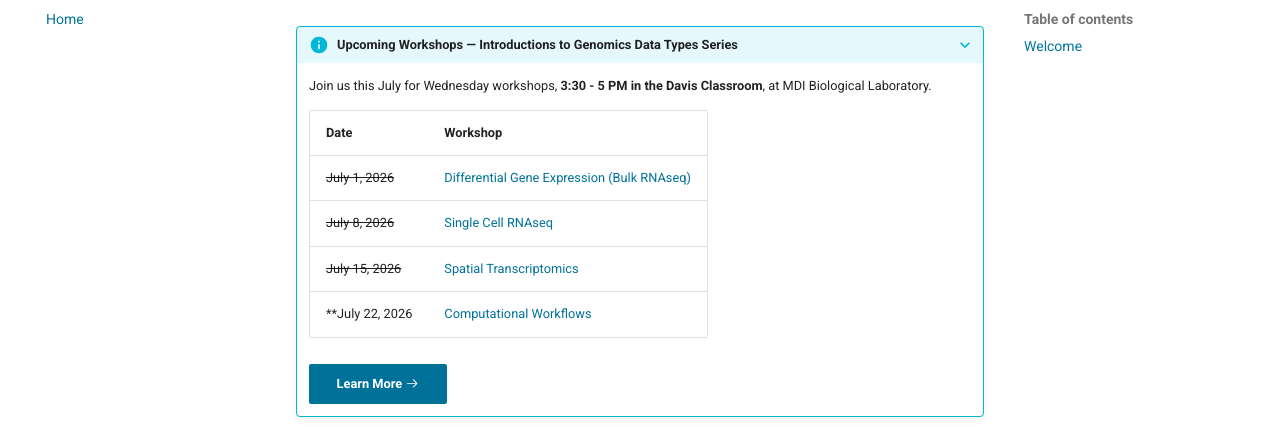
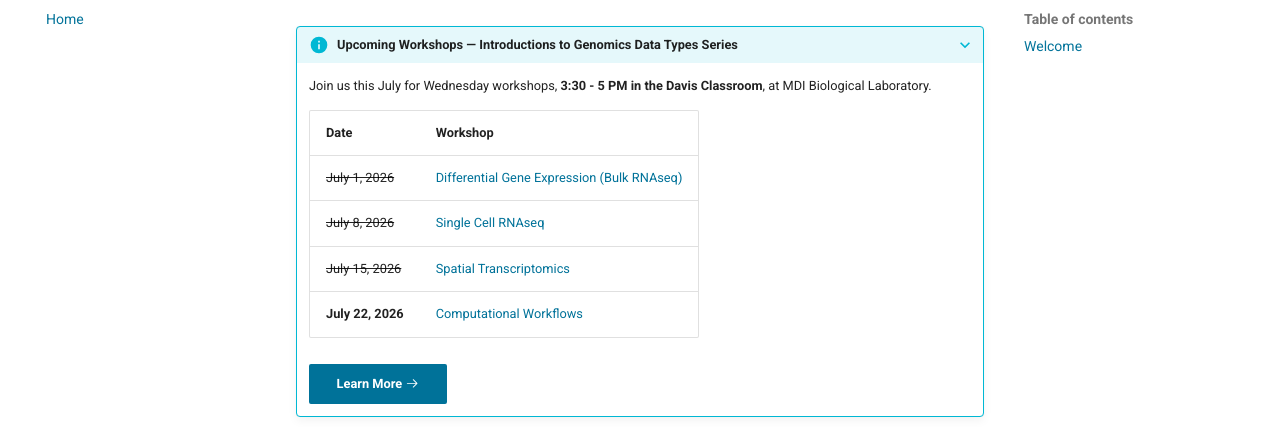
Before and after one commit to mdibl/mdibl.github.io, an MkDocs documentation site: the page built from docs/index.md, in a window 1280 px wide and 1249 px high. Shown: the part 140-567 px from the top of the window. Built offline with MkDocs 1.6.1 and Material for MkDocs 9.7.7, drawn with Linux system fonts in a browser that asks for light colours; comment, search, counter and statistics services are not loaded.

Commit message:
update home page

```diff
--- a/docs/index.md
+++ b/docs/index.md
@@ -7,7 +7,7 @@
     | <s>July 1, 2026</s>  | [Differential Gene Expression (Bulk RNAseq)](bulkDGE/index.md) |
     |<s>July 8, 2026</s> | [Single Cell RNAseq](scRNAseq/index.md) |
     | <s>July 15, 2026</s> | [Spatial Transcriptomics](spatial/index.md) |
-    | **July 22, 2026</s> | [Computational Workflows ](workflows/index.md) |
+    | **July 22, 2026** | [Computational Workflows ](workflows/index.md) |
 
     [Learn More :octicons-arrow-right-24:](introDataTypes/index.md){ .md-button .md-button--primary }
 
```
